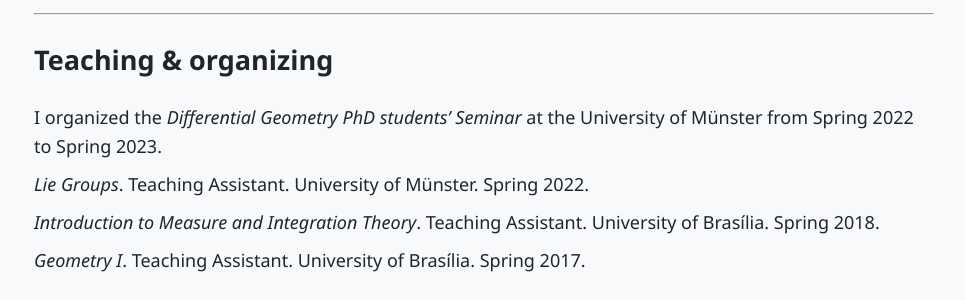
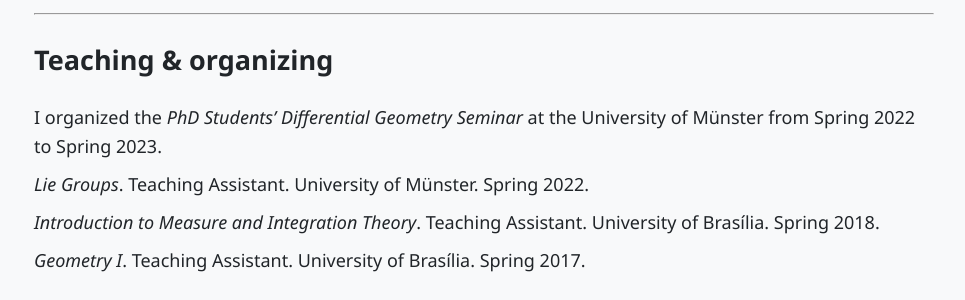
Before and after one commit to r-saraujo/r-saraujo.github.io, a Jekyll site: the page built from talks.md, in a window 1280 px wide. Shown: the part 1111-1411 px from the top of the page, without its empty margins (156-1121 px from the left). Built offline with Jekyll 4.4.1, drawn with Linux system fonts in a browser that asks for light colours.

Commit message:
Update talks.md

```diff
--- a/talks.md
+++ b/talks.md
@@ -36,7 +36,7 @@
 
 ## Teaching & organizing
 
-- I organized the *Differential Geometry PhD students' Seminar* at the University of Münster from Spring 2022 to Spring 2023.
+- I organized the *PhD Students' Differential Geometry Seminar* at the University of Münster from Spring 2022 to Spring 2023.
 - *Lie Groups*. Teaching Assistant. University of Münster. Spring 2022.
 - *Introduction to Measure and Integration Theory*. Teaching Assistant. University of Brasília. Spring 2018.
 - *Geometry I*. Teaching Assistant. University of Brasília. Spring 2017.
```
